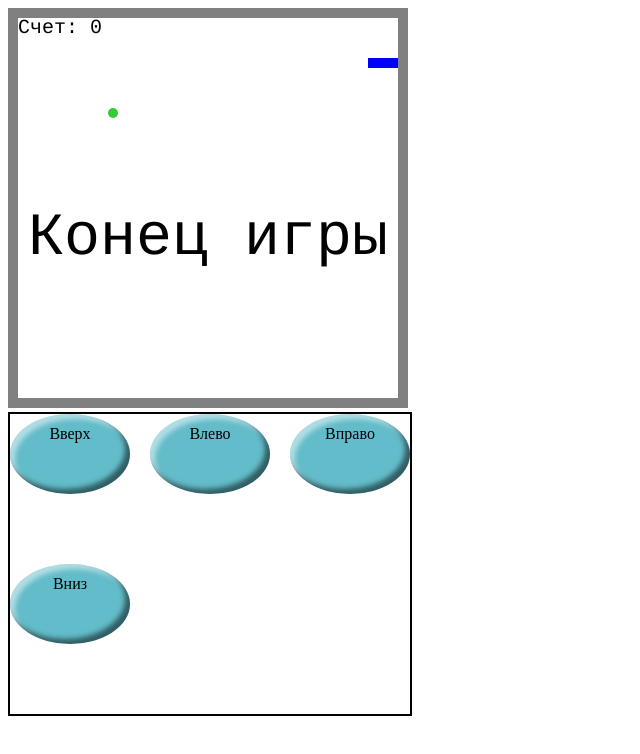
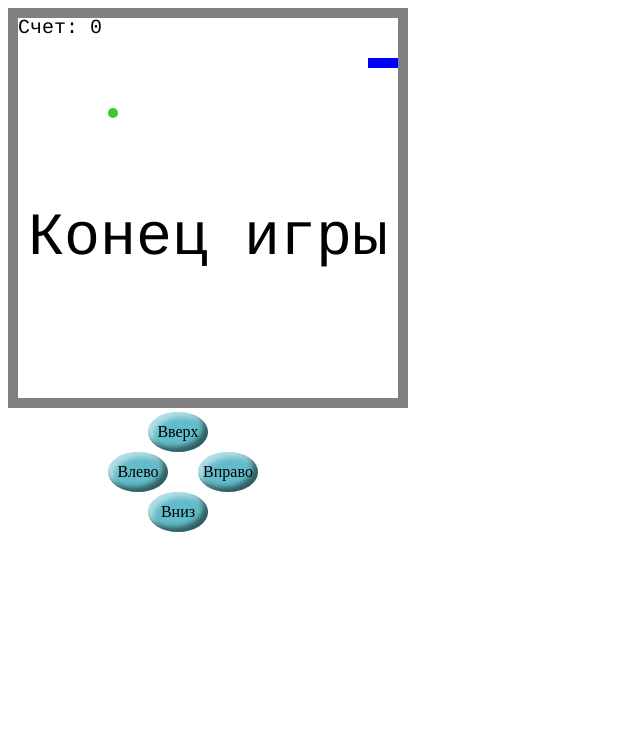
Before and after one commit to vertjs/Snake, a plain HTML site: page index.html in a window 1280 px wide. Shown: the whole page, without its empty margins (0-640 px from the left). Drawn offline with Linux system fonts and the light colour scheme.

Commit message:
Змейка.css

```diff
--- a/index.html
+++ b/index.html
@@ -3,7 +3,7 @@
 <head>
 	<meta charset="UTF-8">
 	<title>Игра Змейка </title>
-	<link rel="stylesheet" href="Snake.css">
+	<link rel="stylesheet" href="Змейка.css">
 </head>
 <body>
 	<canvas id="canvas"></canvas>
@@ -13,6 +13,6 @@
 		<div class="btn right">Вправо</div>
 		<div class="btn down">Вниз</div>
 	</div>
-<script src="Snake.js"></script>
+<script src="Змейка.js"></script>
 </body>
 </html>
--- a/Snake.css
+++ b/Змейка.css
@@ -1,16 +1,18 @@
 
 .blockBtn {
 	position: relative;
-	left: 0px;
+	left: 60px;
 	display: flex;
 	justify-content: space-between;
 	flex-wrap: wrap;
-	border: 2px solid black;
+	width: 260px;
+	height: 100px;
+
 }
 
 .btn {
-	width: 120px;
-	height: 80px;
+	width: 60px;
+	height: 40px;
 	line-height: 40px;
 	border-radius: 50%;
 	background: #63BCC9;
@@ -18,3 +20,18 @@
 	box-shadow:inset -5px -5px 5px 0 rgba(0,0,0,.5),
              inset 5px 5px 5px 0 rgba(255,255,255,0.5);
 }
+
+.up, .down {
+	margin-left: 80px;
+	margin-right: 20px;
+}
+
+.left {
+	margin-left: 40px;
+	margin-right: 30px;
+}
+
+.right {
+	margin-left: 0px;
+	margin-right: 70px;
+}
--- a/Snake.js
+++ b/Змейка.js
@@ -1,17 +1,12 @@
 var canvas = document.getElementById("canvas");
 var ctx = canvas.getContext("2d");
-var blockBtn = document.querySelector('.blockBtn');
-console.log(blockBtn.width)
 if(document.body.clientWidth < 970 ) {
 	canvas.width = document.body.clientWidth;
 	canvas.height = 800;
-	blockBtn.style.width = document.body.clientWidth;
-	blockBtn.style.height = 200+"px";
+	console.log(canvas.height)
 } else {
 	canvas.width = 400;
 	canvas.height = 400;
-	blockBtn.style.width = 400+"px";
-	blockBtn.style.height = 300+"px";
 }
 var width = canvas.width;
 var height = canvas.height;
@@ -178,7 +173,6 @@ document.addEventListener("keydown", (event) => {
 var arrBtn = Array.from(document.getElementsByClassName('btn'));
 arrBtn.forEach(el => {
 	el.addEventListener("click", (event)=>{
-		console.log(event.target.classList[1])
 	snake.setDirection(event.target.classList[1]);
 	})
 });
```
